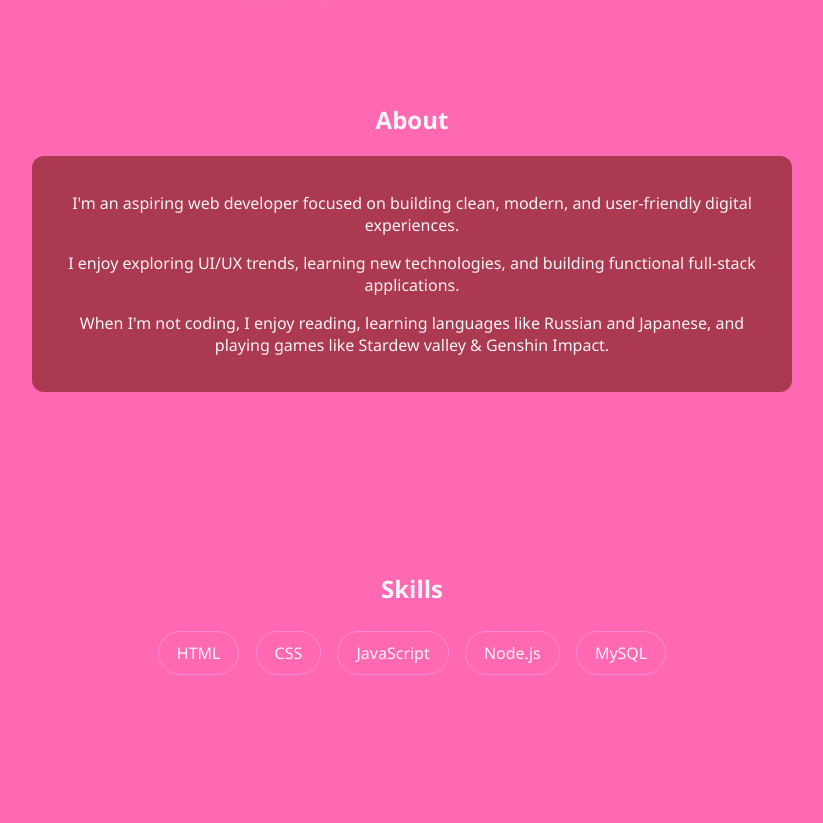
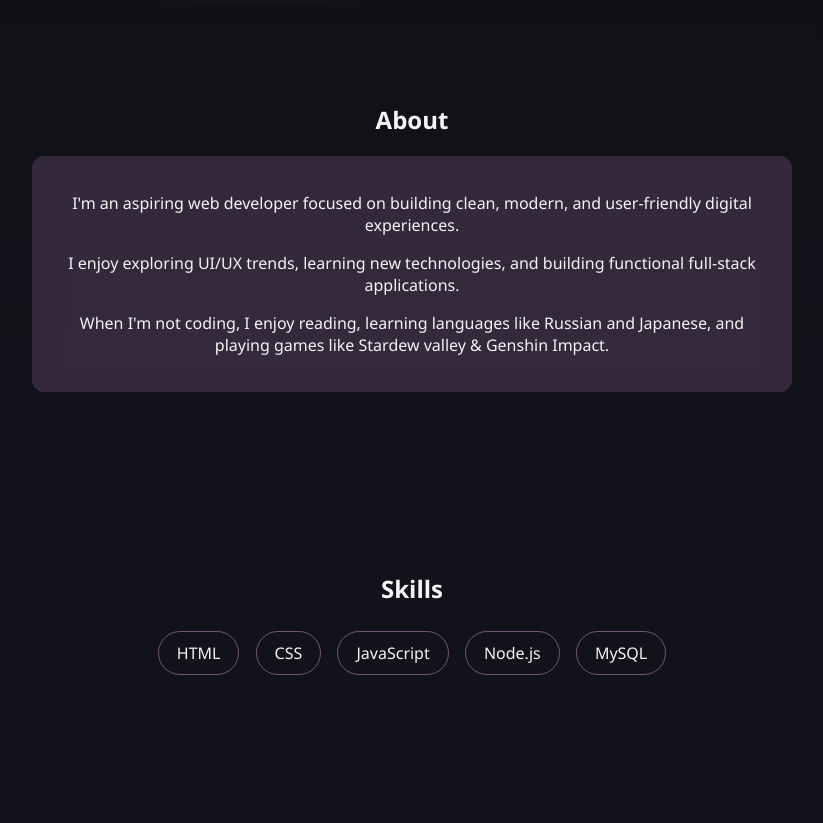
Before and after one commit to anasuac02/my_project, a website: page public/index.html in a window 1280 px wide. Shown: the part 797-1620 px from the top of the page, without its empty margins (228-1051 px from the left). Drawn offline with Linux system fonts and the light colour scheme.

Commit message:
undo test change

```diff
--- a/public/style.css
+++ b/public/style.css
@@ -7,7 +7,7 @@
 body {
   margin: 0;
   font-family: 'Segoe UI', sans-serif;
-  background: hotpink !important;
+  background: linear-gradient(to bottom, #0f0f14, #151521);
   color: #f5f5f5;
   text-align: center;
 }
@@ -146,8 +146,8 @@ body {
 
 /* GLASS EFFECT */
 .glass {
-  background: rgba(133, 37, 37, 0.690);
-  backdrop-filter: blur(11px);
+  background: rgba(255, 182, 255, 0.15);
+  backdrop-filter: blur(12px);
   padding: 20px;
   border-radius: 12px;
 }
```
